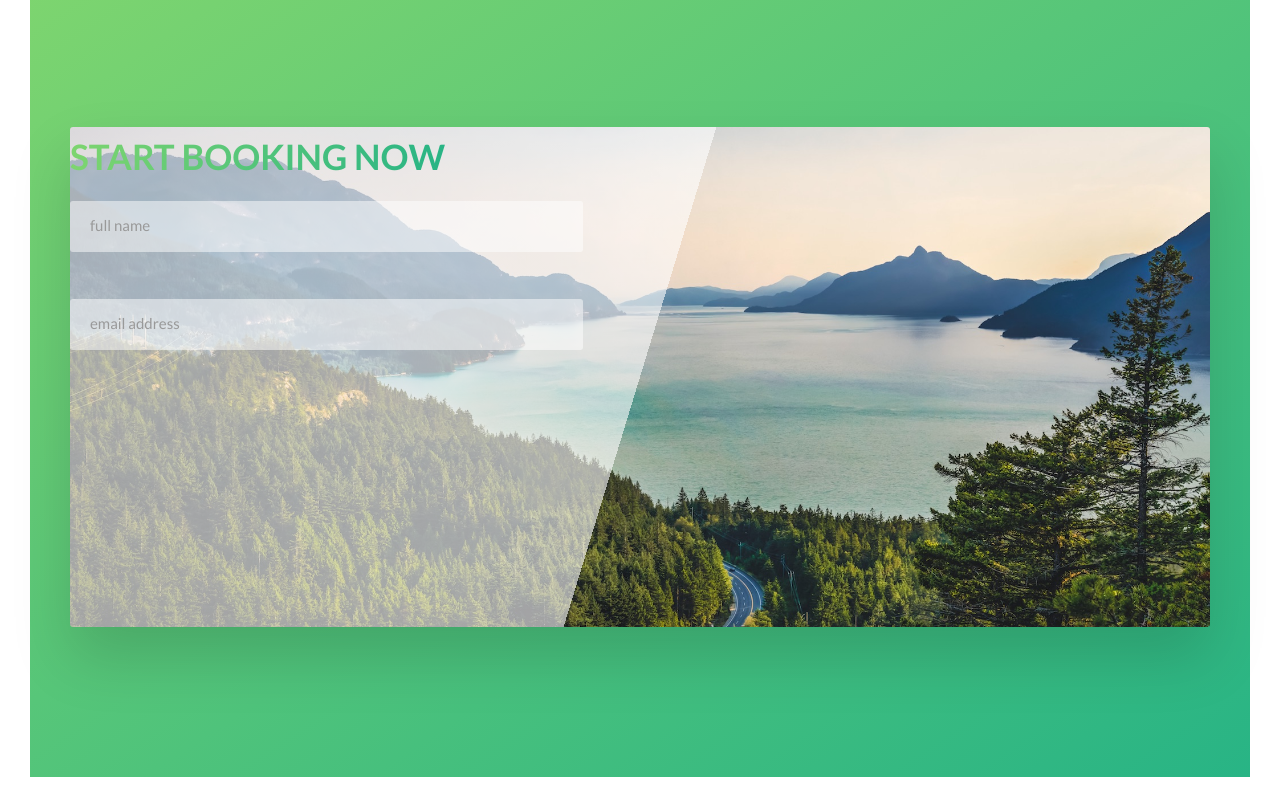
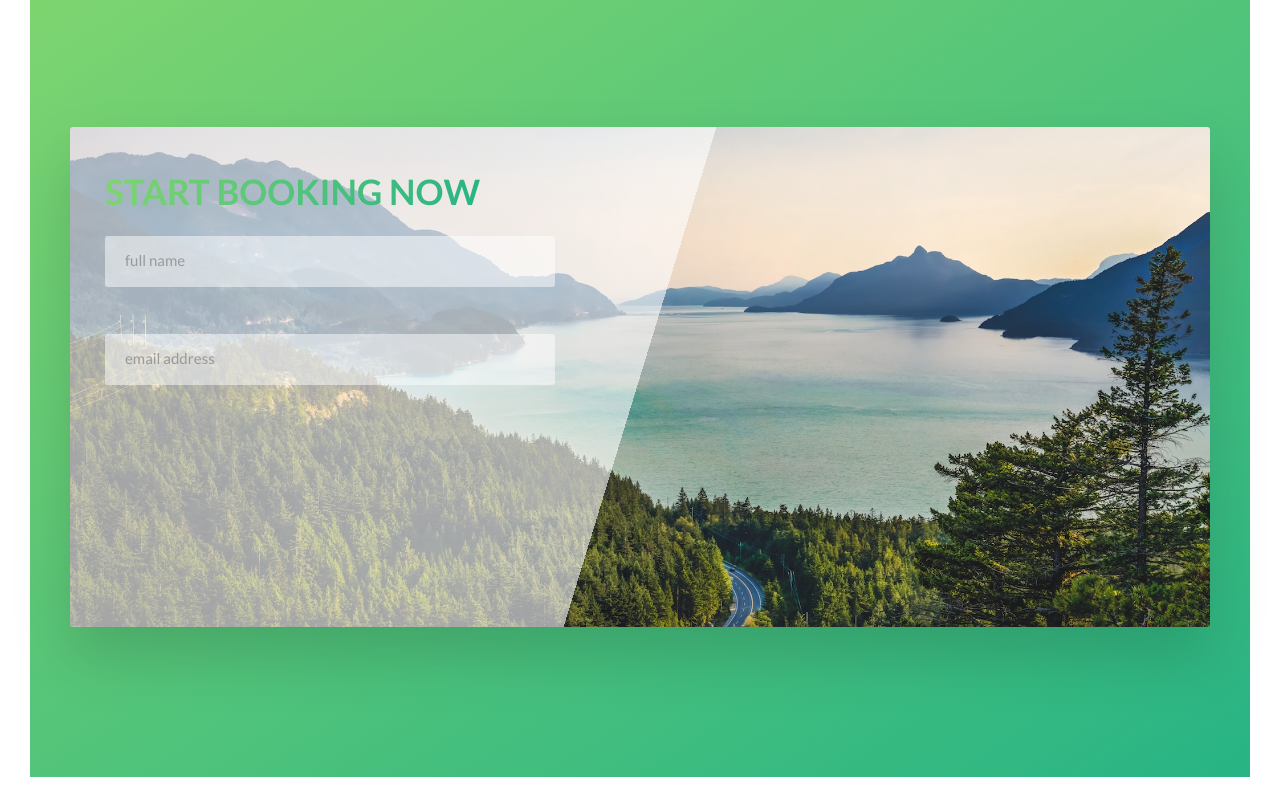
Before and after one commit to fadeomar/outdoors, a website: page index.html in a window 1280 px wide. Shown: the part 4900-5707 px from the top of the page. Drawn offline with nearby package versions, Linux system fonts and the light colour scheme; files that its build step writes are made by us from their sources.

Commit message:
add pading the the form for centring the elemenst

```diff
--- a/sass/pages/_home.scss
+++ b/sass/pages/_home.scss
@@ -48,5 +48,6 @@
 
   &__form {
     width: 50%;
+    padding: 3.5rem;
   }
 }
```
